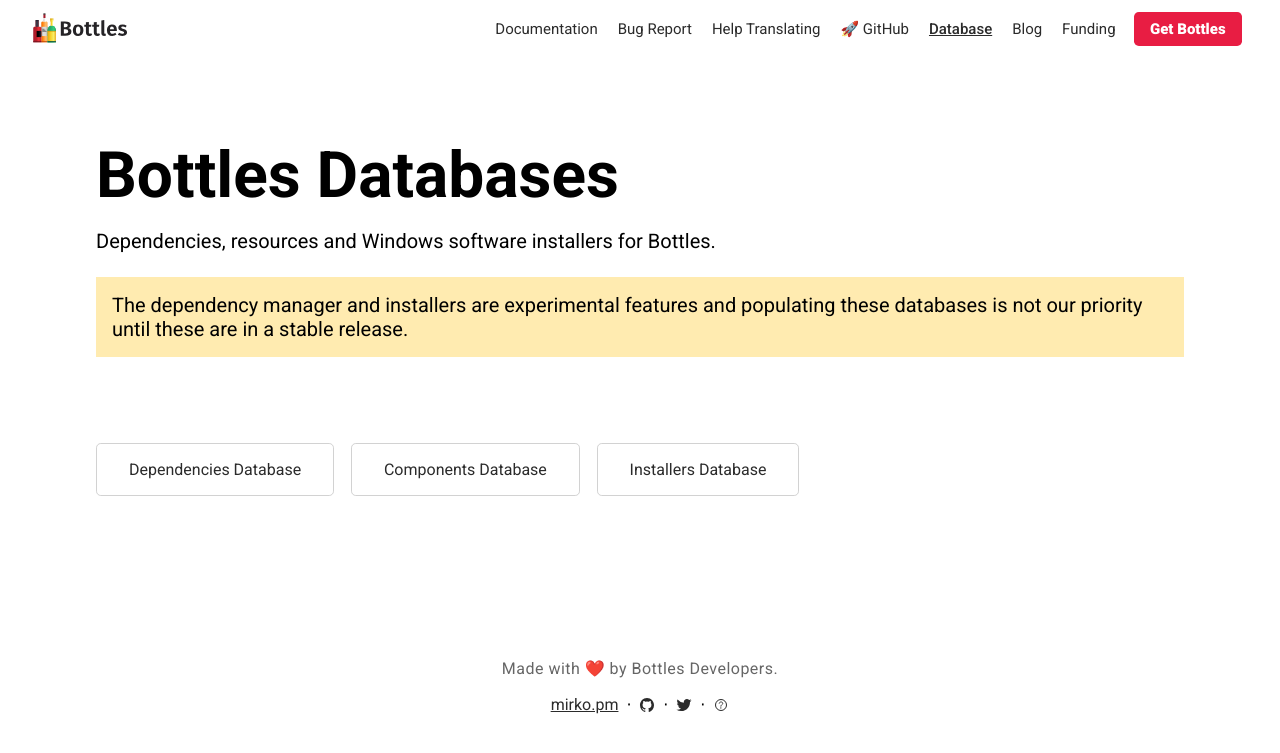
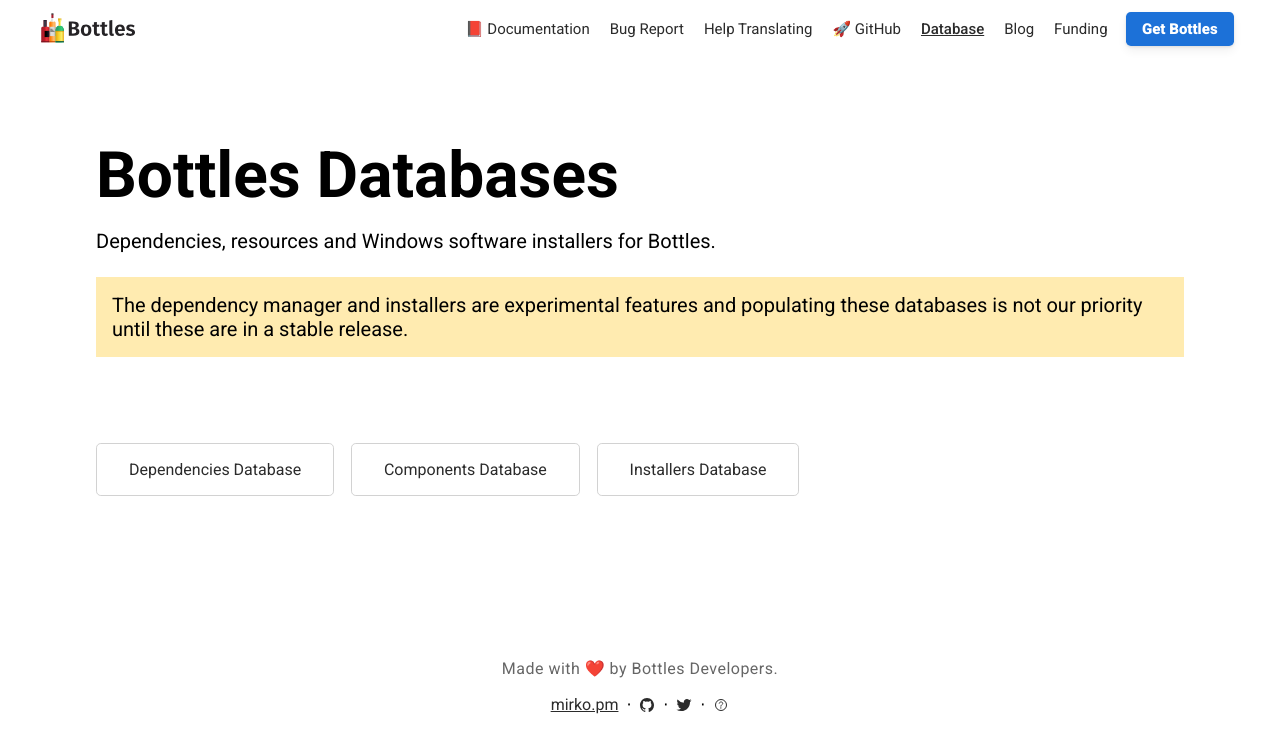
Before and after one commit to bottlesdevs/website, a Jekyll site: the page built from database.md, in a window 1280 px wide. Shown: the top 753 px of the page. Built offline with Jekyll 4.4.1, drawn with Linux system fonts in a browser that asks for light colours; nearby versions of some CDN libraries.

Commit message:
update stylesheet

```diff
--- a/_config.yml
+++ b/_config.yml
@@ -23,7 +23,7 @@
 
 navigation:
     - link: "https://docs.usebottles.com/"
-      name: Documentation
+      name: 📕 Documentation
     - link: "https://github.com/bottlesdevs/Bottles/issues/new/choose"
       name: Bug Report
     - link: "https://hosted.weblate.org/engage/bottles/"
--- a/_layouts/default.html
+++ b/_layouts/default.html
@@ -3,7 +3,7 @@
   {% include head.html %}
   <body>
     {% include nav.html %}
-    <main>{{ content }}</main>
+    <main class="animate__animated animate__fadeIn">{{ content }}</main>
     {% include footer.html %}
   </body>
 </html>
--- a/assets/css/style.css
+++ b/assets/css/style.css
@@ -6,6 +6,7 @@
     font-family: 'Roboto', sans-serif;
     margin: 0;
     font-size: 16px;
+    overflow-x: hidden;
 }
 
 a {
@@ -16,7 +17,7 @@
     padding: 1rem 2rem;
     text-align: right;
     min-height: 1.6rem;
-    max-width: 80rem;
+    max-width: 75rem;
     margin: 0 auto;
 }
 
@@ -47,23 +48,23 @@
 nav a.button {
     padding: .5rem 1rem;
     font-weight: 800;
-    background-color: #e81d43;
+    background-color: #1c71d8;
     color: #fff;
     border-radius: .3rem;
 }
 
-nav a:hover {
-    opacity: .8;
+article .button {
+    margin: 0 10px;
 }
 
 .button:hover,
 nav a.button:hover {
-    background-color: #e43839;
+    background-color: #175eb3;
 }
 
 .button:active,
 nav a.button:active {
-    background-color: #9e3636;
+    background-color: #124584;
 }
 
 main>section {
@@ -72,6 +73,7 @@
 
 section.hero {
     text-align: center;
+    background-image: linear-gradient(120deg, #fdfbfb 0%, #ebedee 100%);
 }
 
 section.hero img {
@@ -135,14 +137,6 @@
 section.hero.dark .button {
     background-color: #fff;
     color: #191919;
-}
-
-section .button:hover {
-    opacity: .8;
-}
-
-section .button:active {
-    opacity: .7;
 }
 
 .more-links {
@@ -228,7 +222,7 @@
 }
 
 tbody tr:hover {
-    background-color: #fbf2f2;
+    background-color: #f2f3fb;
 }
 
 table td b {
@@ -453,12 +447,12 @@
 }
 
 ul.cards.has-hover li:hover {
-    background-color: #f3d6d540;
-    border-color: #e34843;
+    background-color: #d5e1f340;
+    border-color: #1c71d8;
 }
 
 ul.cards.has-hover li:hover, ul.cards.has-hover li:hover a {
-    color: #e34843;
+    color: #1c71d8;
 }
 
 section.downloads .container {
@@ -482,6 +476,14 @@
 
 section.downloads .container > .image img {
     width: 100%;
+}
+
+.button:not(.link) {
+    box-shadow: 0 1px 3px rgb(0 0 0 / 10%), 0 5px 10px rgb(0 0 0 / 6%);
+}
+
+nav a:not(.brand):not(.button):hover {
+    color: #1c71d8;
 }
 
 @media screen and (max-width:745px) {
```
Also changed, not shown: download.md (+10 -11 lines), index.md (+1 -1 lines).
